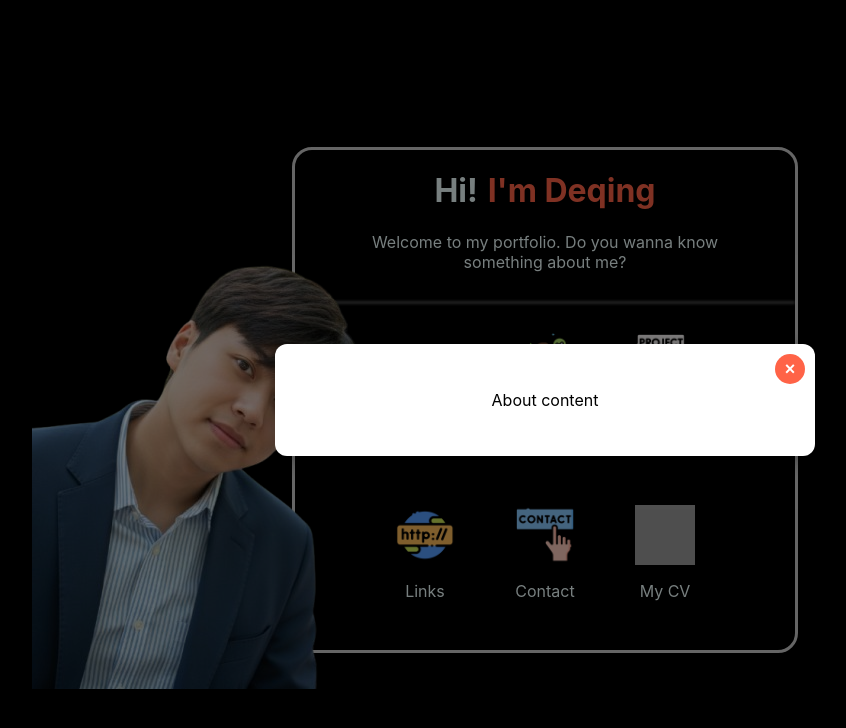
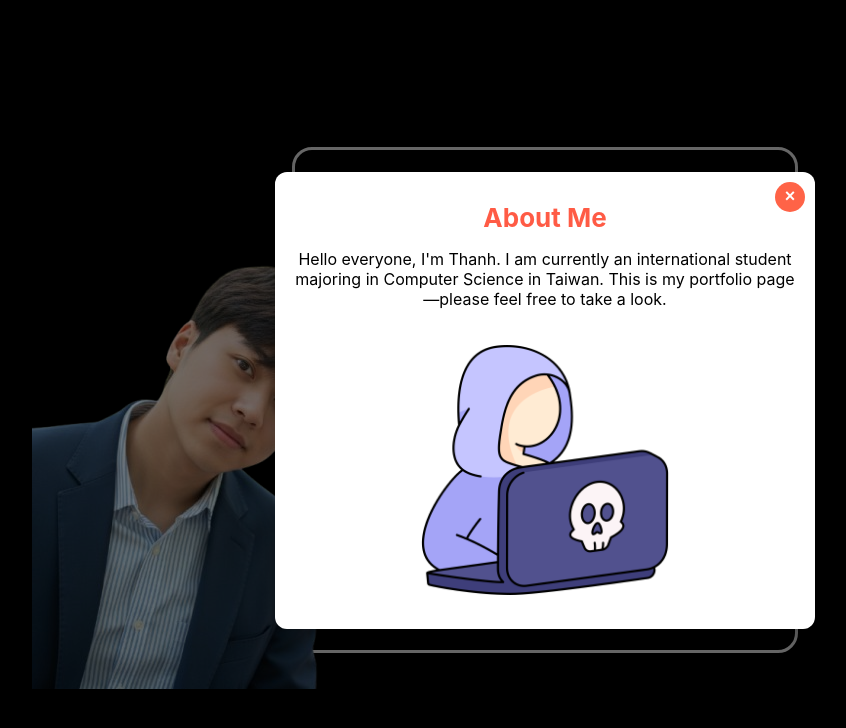
Before and after one commit to ducthanhnguyen04/portfolio-thanh, a React (Create React App) app: page / in a window 1280 px wide. Both pictures are taken after a click on the element "About". Shown: the top 728 px of the page, without its empty margins (95-941 px from the left). Built offline with nearby package versions, Linux system fonts and the light colour scheme; grey boxes are pictures that could not be loaded.

Commit message:
update code

```diff
--- a/src/App.css
+++ b/src/App.css
@@ -102,79 +102,105 @@
 
 .modal_overlay {
   position: fixed;
-  top: 0;
-  left: 0;
-  width: 100%;
-  height: 100%;
-  background: rgba(0,0,0,0.5);
+  inset: 0;
+  background: rgba(0, 0, 0, 0.55);
   display: flex;
   align-items: center;
   justify-content: center;
-  z-index: 1000;
-  animation: fadeIn 0.3s ease;
+  z-index: 999;
+  animation: fadeIn 0.25s ease;
 }
 
 .modal_content {
-  color: black;
-  background: #fff;
-  padding: 30px 20px;
-  border-radius: 12px;
-  max-width: 500px;
+  background: #ffffff;
   width: 90%;
+  max-width: 550px;
+  max-height: 60vh;
+  overflow-y: auto;
+  padding: 25px 25px 35px;
+  border-radius: 14px;
   position: relative;
+  box-shadow: 0 10px 28px rgba(0, 0, 0, 0.25);
+  animation: popIn 0.25s ease;
+}
+
+.modal_content::-webkit-scrollbar {
+  width: 6px;
+}
+
+.modal_content::-webkit-scrollbar-thumb {
+  background: #c4c4c4;
+  border-radius: 6px;
+}
+
+.modal_content h2 {
+  margin: 0;
+  margin-bottom: 15px;
+  font-size: 26px;
+  font-weight: 700;
+  color: #ff5b45;
   text-align: center;
-  box-shadow: 0 5px 20px rgba(0,0,0,0.3);
-  animation: scaleIn 0.3s ease;
+}
+
+.modal_body {
+  font-size: 16px;
+  color: #333;
+  line-height: 1.55;
+  padding-bottom: 10px;
 }
 
 .close_btn {
   position: absolute;
-  top: 10px;
-  right: 10px;
-  background: tomato;
+  top: 12px;
+  right: 12px;
+  background: #ff5b45;
   border: none;
   color: white;
-  font-weight: bold;
+  width: 32px;
+  height: 32px;
+  font-size: 18px;
   border-radius: 50%;
-  width: 30px;
-  height: 30px;
-  font-size: 18px;
   cursor: pointer;
-  transition: background 0.2s;
+  display: flex;
+  align-items: center;
+  justify-content: center;
+  transition: 0.2s ease;
 }
 
 .close_btn:hover {
-  background: darkred;
+  background: #d93e2c;
 }
-
 
 @keyframes fadeIn {
   from { opacity: 0; }
   to { opacity: 1; }
 }
 
-@keyframes scaleIn {
-  from { transform: scale(0.8); opacity: 0; }
-  to { transform: scale(1); opacity: 1; }
-}
-
-
-@media screen and (max-width: 768px) {
-  .modal_content {
-    padding: 20px 15px;
-    max-width: 400px;
+@keyframes popIn {
+  from {
+    transform: scale(0.85);
+    opacity: 0;
+  }
+  to {
+    transform: scale(1);
+    opacity: 1;
   }
 }
 
-@media screen and (max-width: 480px) {
+@media (max-width: 480px) {
   .modal_content {
-    padding: 15px 10px;
-    max-width: 300px;
+    width: 92%;
+    max-height: 88vh;
+    padding: 18px 18px 28px;
+  }
+
+  .modal_content h2 {
+    font-size: 22px;
   }
 
   .close_btn {
-    width: 25px;
-    height: 25px;
-    font-size: 16px;
+    width: 28px;
+    height: 28px;
+    font-size: 15px;
   }
 }
--- a/src/App.js
+++ b/src/App.js
@@ -7,12 +7,14 @@ import Link from "../src/assets/images/http.png";
 import Contact from "../src/assets/images/contact.png";
 import Cv from "../src/assets/images/cv.png";
 import Thanh from "../src/assets/images/thanh.png";
-
-
+import AboutModal from './ui/about.modal/about.modal';
+import WorkModal from './ui/work.modal/work.modal';
 
 function App() {
   const [isModalOpen, setIsModalOpen] = useState(false);
   const [modalContent, setIsModalContent] = useState('');
+  const [modalData, setModalData] = useState({ title: "", content: null });
+
 
   const handleOpenModal = (content) => {
     console.log("open")
@@ -38,11 +40,11 @@ function App() {
         <hr className='hr'></hr>
         <div className='content'>
           <div className='menu'>
-          <div className='menu_item' onClick={() => handleOpenModal('About content')}>
+          <div className='menu_item' onClick={() => setModalData({ title: "About Me", content: <AboutModal /> }) || setIsModalOpen(true)}>
             <img src={About} className='menu_item_icon'></img>
             <p className='menu_item_title'>About</p>
           </div>
-          <div className='menu_item' onClick={() => handleOpenModal('Work content')}>
+          <div className='menu_item' onClick={() => setModalData({ title: "Work", content: <WorkModal /> }) || setIsModalOpen(true)}>
             <img src={Work} className='menu_item_icon'></img>
             <p className='menu_item_title'>Work</p>
           </div>
@@ -73,7 +75,10 @@ function App() {
       <div className="modal_overlay" onClick={handleCloseModal}>
           <div className="modal_content" onClick={(e) => e.stopPropagation()}>
             <button className="close_btn" onClick={handleCloseModal}>×</button>
-            <p>{modalContent}</p>
+            <h2>{modalData.title}</h2>
+            <div className='content_modal'>
+                {modalData.content}
+            </div>
           </div>
         </div>
      )}
--- /dev/null
+++ b/src/ui/about.modal/about.modal.jsx
@@ -0,0 +1,13 @@
+import "./about.modal.css";
+import Hacker from "../../assets/images/hacker.png";
+
+function AboutModal() {
+    return (
+        <>
+              <p style={{color: 'black'}}>Hello everyone, I'm Thanh. I am currently an international student majoring in Computer Science in Taiwan. This is my portfolio page—please feel free to take a look.</p>
+              <img src={Hacker} style={{width: "50%", marginTop: "20px"}}></img>
+        </>
+    )
+}
+
+export default AboutModal;
--- /dev/null
+++ b/src/ui/work.modal/work.modal.css
@@ -0,0 +1,108 @@
+.work-timeline {
+  position: relative;
+  margin: 40px auto;
+  padding: 10px 0;
+  width: 90%;
+  max-width: 700px;
+}
+
+.work-timeline::before {
+  content: "";
+  position: absolute;
+  top: 0;
+  left: 50%;
+  width: 4px;
+  height: 100%;
+  background: #ddd;
+  transform: translateX(-50%);
+  border-radius: 10px;
+}
+
+.timeline-item {
+  position: relative;
+  width: 50%;
+  padding: 20px;
+}
+
+.timeline-item.left {
+  left: 0;
+  text-align: right;
+}
+
+.timeline-item.right {
+  left: 50%;
+}
+
+.timeline-content {
+  color: black;
+  background: white;
+  padding: 15px 20px;
+  border-radius: 10px;
+  position: relative;
+  box-shadow: 0 2px 10px rgba(0,0,0,0.1);
+}
+
+.timeline-item.left .timeline-content {
+  transform: translateX(-40px);
+}
+
+.timeline-item.right .timeline-content {
+  transform: translateX(20px);
+}
+
+.timeline-content h3 {
+  margin: 0;
+  font-size: 20px;
+  font-weight: bold;
+  color: black;
+}
+
+.timeline-content h4 {
+  margin: 5px 0;
+  font-size: 16px;
+  color: #555;
+}
+
+.timeline-content .time {
+  font-size: 14px;
+  color: #888;
+}
+
+.timeline-content p {
+  margin-top: 10px;
+  line-height: 1.5;
+}
+
+/* Circles */
+.timeline-item::after {
+  content: "";
+  position: absolute;
+  top: 25px;
+  width: 14px;
+  height: 14px;
+  background: #e24a63;
+  border-radius: 50%;
+  border: 3px solid white;
+  box-shadow: 0 0 4px rgba(0,0,0,0.2);
+}
+
+.timeline-item.left::after {
+  right: -7px;
+}
+
+.timeline-item.right::after {
+  left: -7px;
+}
+
+
+
+@media (max-width: 480px) {
+  .timeline-item.left .timeline-content {
+  transform: translateX(-30px);
+}
+
+.timeline-item.right .timeline-content {
+  transform: translateX(0px);
+}
+
+}
--- /dev/null
+++ b/src/ui/work.modal/work.modal.jsx
@@ -0,0 +1,47 @@
+import "./work.modal.css";
+
+function WorkModal() {
+  const experiences = [
+    {
+      title: "Frontend Developer",
+      company: "TechVision",
+      time: "2023 - Present",
+      description:
+        "Developed responsive UI using React, Tailwind, and optimized UX interactions.",
+    },
+    {
+      title: "Web Designer",
+      company: "Creative Studio",
+      time: "2021 - 2023",
+      description:
+        "Designed landing pages, branding assets, and improved conversion rate by 20%.",
+    },
+    {
+      title: "Intern Developer",
+      company: "SoftPlus",
+      time: "2020 - 2021",
+      description:
+        "Assisted in building internal dashboard tools and automated workflows.",
+    }
+  ];
+
+  return (
+    <div className="work-timeline">
+      {experiences.map((item, index) => (
+        <div
+          key={index}
+          className={`timeline-item ${index % 2 === 0 ? "left" : "right"}`}
+        >
+          <div className="timeline-content">
+            <h3>{item.title}</h3>
+            <h4>{item.company}</h4>
+            <span className="time">{item.time}</span>
+            <p>{item.description}</p>
+          </div>
+        </div>
+      ))}
+    </div>
+  );
+}
+
+export default WorkModal;
```
Also changed, not shown: src/data/about.data.js (added, +7 -0 lines), src/ui/modal/modal.jsx (deleted, +0 -13 lines), src/assets/images/hacker.png (added), src/ui/about.modal/about.modal.css (renamed from src/ui/modal/modal.css).
